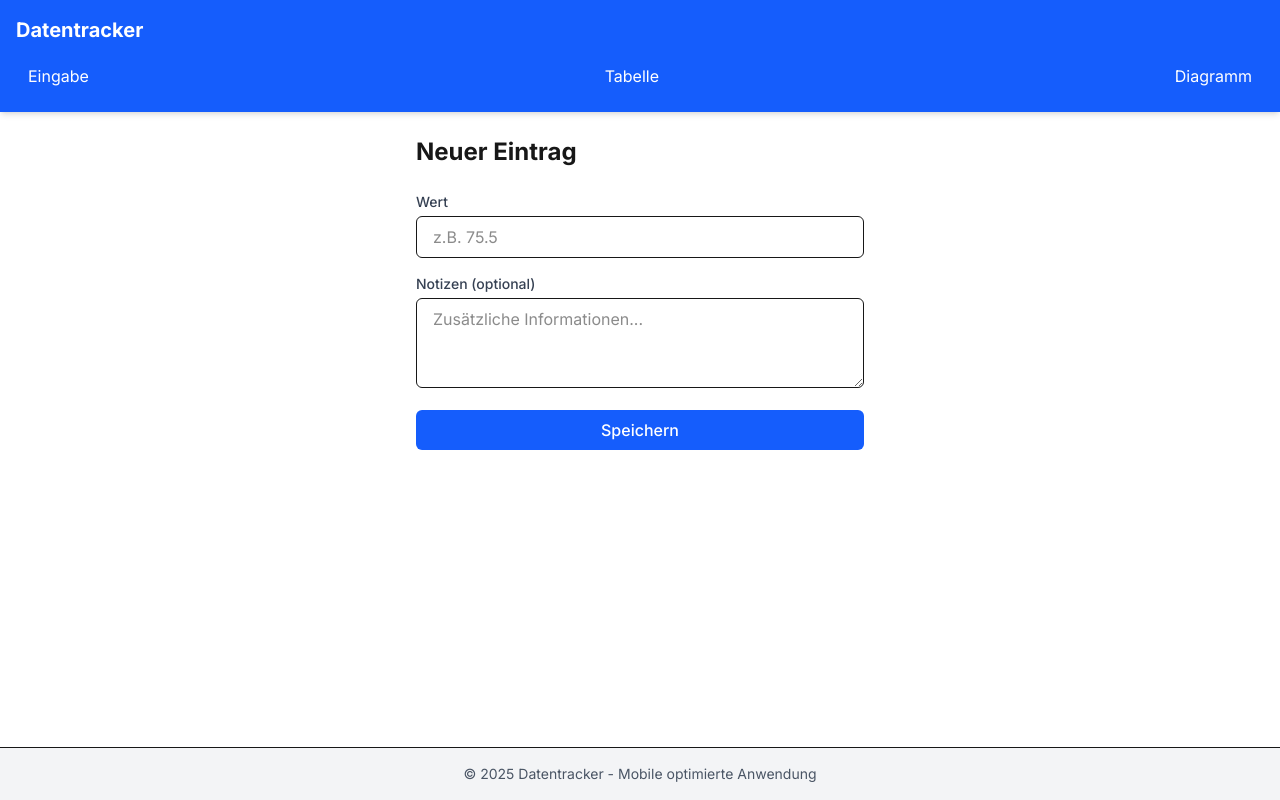
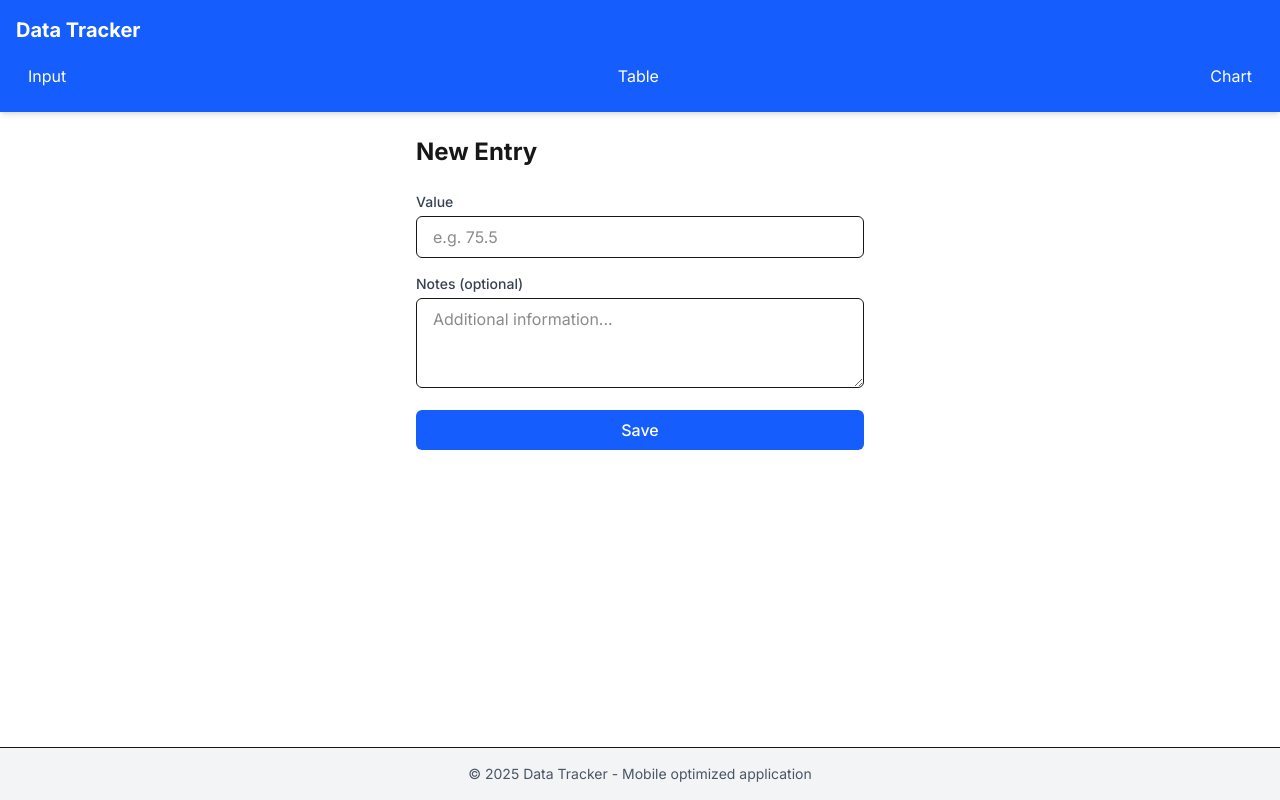
Before and after one commit to small-coding-dojo/weight-tracking, a Next.js app: page / in a window 1280 px wide. Built offline with nearby package versions, Linux system fonts and the light colour scheme.

Commit message:
translate from german to english

```diff
--- a/src/app/api/entries/route.ts
+++ b/src/app/api/entries/route.ts
@@ -1,7 +1,7 @@
 import { NextRequest, NextResponse } from 'next/server';
 import { prisma } from '@/lib/prisma';
 
-// Handler für GET-Anfragen - Gibt alle Einträge zurück
+// Handler for GET requests - Returns all entries
 export async function GET() {
   try {
     const entries = await prisma.userEntry.findMany({
@@ -12,28 +12,28 @@ export async function GET() {
 
     return NextResponse.json(entries);
   } catch (error) {
-    console.error('Fehler beim Abrufen der Einträge:', error);
+    console.error('Error retrieving entries:', error);
     return NextResponse.json(
-      { error: 'Fehler beim Abrufen der Einträge' },
+      { error: 'Error retrieving entries' },
       { status: 500 }
     );
   }
 }
 
-// Handler für POST-Anfragen - Erstellt einen neuen Eintrag
+// Handler for POST requests - Creates a new entry
 export async function POST(request: NextRequest) {
   try {
     const body = await request.json();
 
-    // Validiere die Eingabedaten
+    // Validate input data
     if (!body.value || isNaN(parseFloat(String(body.value)))) {
       return NextResponse.json(
-        { error: 'Ungültiger Wert' },
+        { error: 'Invalid value' },
         { status: 400 }
       );
     }
 
-    // Erstelle den neuen Eintrag
+    // Create the new entry
     const entry = await prisma.userEntry.create({
       data: {
         value: parseFloat(String(body.value)),
@@ -43,9 +43,9 @@ export async function POST(request: NextRequest) {
 
     return NextResponse.json(entry, { status: 201 });
   } catch (error) {
-    console.error('Fehler beim Erstellen des Eintrags:', error);
+    console.error('Error creating entry:', error);
     return NextResponse.json(
-      { error: 'Fehler beim Erstellen des Eintrags' },
+      { error: 'Error creating entry' },
       { status: 500 }
     );
   }
--- a/src/app/layout.tsx
+++ b/src/app/layout.tsx
@@ -6,8 +6,8 @@ import Link from "next/link";
 const inter = Inter({ subsets: ["latin"] });
 
 export const metadata: Metadata = {
-  title: "Datentracker",
-  description: "Eine mobile Anwendung zur Datenverfolgung",
+  title: "Data Tracker",
+  description: "A mobile application for data tracking",
 };
 
 export default function RootLayout({
@@ -16,37 +16,37 @@ export default function RootLayout({
   children: React.ReactNode;
 }>) {
   return (
-    <html lang="de">
+    <html lang="en">
       <body className={`${inter.className} bg-gray-50`}>
         <div className="flex flex-col min-h-screen">
-          {/* Header mit Navigation für Mobile */}
+          {/* Header with navigation for mobile */}
           <header className="bg-blue-600 text-white shadow-md">
             <div className="container mx-auto px-4 py-4">
-              <h1 className="text-xl font-bold mb-3">Datentracker</h1>
+              <h1 className="text-xl font-bold mb-3">Data Tracker</h1>
               <nav className="flex justify-between">
                 <Link
                   href="/"
                   className="px-3 py-2 rounded hover:bg-blue-700 transition-colors"
                 >
-                  Eingabe
+                  Input
                 </Link>
                 <Link
-                  href="/tabelle"
+                  href="/table"
                   className="px-3 py-2 rounded hover:bg-blue-700 transition-colors"
                 >
-                  Tabelle
+                  Table
                 </Link>
                 <Link
-                  href="/diagramm"
+                  href="/chart"
                   className="px-3 py-2 rounded hover:bg-blue-700 transition-colors"
                 >
-                  Diagramm
+                  Chart
                 </Link>
               </nav>
             </div>
           </header>
 
-          {/* Hauptinhalt */}
+          {/* Main content */}
           <main className="flex-grow container mx-auto px-4 py-6">
             {children}
           </main>
@@ -54,7 +54,7 @@ export default function RootLayout({
           {/* Footer */}
           <footer className="bg-gray-100 border-t">
             <div className="container mx-auto p-4 text-center text-sm text-gray-600">
-              &copy; 2025 Datentracker - Mobile optimierte Anwendung
+              &copy; 2025 Data Tracker - Mobile optimized application
             </div>
           </footer>
         </div>
--- a/src/app/page.tsx
+++ b/src/app/page.tsx
@@ -14,7 +14,7 @@ export default function Home() {
     e.preventDefault();
 
     if (!value || isNaN(parseFloat(value))) {
-      setError('Bitte gib einen gültigen Zahlenwert ein.');
+      setError('Please enter a valid numeric value.');
       return;
     }
 
@@ -32,18 +32,18 @@ export default function Home() {
       });
 
       if (!response.ok) {
-        throw new Error('Eintrag konnte nicht gespeichert werden');
+        throw new Error('Entry could not be saved');
       }
 
       setValue('');
       setNotes('');
       router.refresh();
 
-      // Optional: Zum Tabellenansicht navigieren
+      // Optional: Navigate to table view
       // router.push('/tabelle');
     } catch (error) {
-      console.error('Fehler beim Speichern:', error);
-      setError('Es ist ein Fehler aufgetreten. Bitte versuche es erneut.');
+      console.error('Error saving:', error);
+      setError('An error occurred. Please try again.');
     } finally {
       setIsSubmitting(false);
     }
@@ -51,7 +51,7 @@ export default function Home() {
 
   return (
     <div className="max-w-md mx-auto">
-      <h1 className="text-2xl font-bold mb-6">Neuer Eintrag</h1>
+      <h1 className="text-2xl font-bold mb-6">New Entry</h1>
 
       {error && (
         <div className="mb-4 p-3 bg-red-100 border border-red-400 text-red-700 rounded">
@@ -62,7 +62,7 @@ export default function Home() {
       <form onSubmit={handleSubmit} className="space-y-4">
         <div>
           <label htmlFor="value" className="block text-sm font-medium text-gray-700 mb-1">
-            Wert
+            Value
           </label>
           <input
             type="number"
@@ -71,21 +71,21 @@ export default function Home() {
             value={value}
             onChange={(e) => setValue(e.target.value)}
             className="w-full px-4 py-2 border rounded-md focus:outline-none focus:ring-2 focus:ring-blue-500"
-            placeholder="z.B. 75.5"
+            placeholder="e.g. 75.5"
             required
           />
         </div>
 
         <div>
           <label htmlFor="notes" className="block text-sm font-medium text-gray-700 mb-1">
-            Notizen (optional)
+            Notes (optional)
           </label>
           <textarea
             id="notes"
             value={notes}
             onChange={(e) => setNotes(e.target.value)}
             className="w-full px-4 py-2 border rounded-md focus:outline-none focus:ring-2 focus:ring-blue-500"
-            placeholder="Zusätzliche Informationen..."
+            placeholder="Additional information..."
             rows={3}
           />
         </div>
@@ -97,7 +97,7 @@ export default function Home() {
             ${isSubmitting ? 'bg-blue-400' : 'bg-blue-600 hover:bg-blue-700'}
             transition-colors focus:outline-none focus:ring-2 focus:ring-blue-500 focus:ring-offset-2`}
         >
-          {isSubmitting ? 'Wird gespeichert...' : 'Speichern'}
+          {isSubmitting ? 'Saving...' : 'Save'}
         </button>
       </form>
     </div>
--- a/src/app/tabelle/page.tsx
+++ b/src/app/table/page.tsx
@@ -20,14 +20,14 @@ export default function TablePage() {
         const response = await fetch('/api/entries');
 
         if (!response.ok) {
-          throw new Error('Daten konnten nicht geladen werden.');
+          throw new Error('Data could not be loaded.');
         }
 
         const data = await response.json();
         setEntries(data);
       } catch (error) {
-        console.error('Fehler beim Laden der Daten:', error);
-        setError('Daten konnten nicht geladen werden. Bitte versuche es später erneut.');
+        console.error('Error loading data:', error);
+        setError('Data could not be loaded. Please try again later.');
       } finally {
         setLoading(false);
       }
@@ -38,7 +38,7 @@ export default function TablePage() {
 
   const formatDate = (dateString: string) => {
     const date = new Date(dateString);
-    return new Intl.DateTimeFormat('de-DE', {
+    return new Intl.DateTimeFormat('en-US', {
       day: '2-digit',
       month: '2-digit',
       year: 'numeric',
@@ -65,23 +65,23 @@ export default function TablePage() {
 
   return (
     <div>
-      <h1 className="text-2xl font-bold mb-6">Alle Einträge</h1>
+      <h1 className="text-2xl font-bold mb-6">All Entries</h1>
 
       {entries.length === 0 ? (
-        <p className="text-gray-500">Noch keine Einträge vorhanden. Erstelle deinen ersten Eintrag auf der Startseite.</p>
+        <p className="text-gray-500">No entries available yet. Create your first entry on the homepage.</p>
       ) : (
         <div className="overflow-x-auto">
           <table className="min-w-full bg-white shadow-md rounded-lg overflow-hidden">
             <thead className="bg-gray-50">
               <tr>
                 <th className="px-4 py-3 text-left text-xs font-medium text-gray-500 uppercase tracking-wider">
-                  Datum
+                  Date
                 </th>
                 <th className="px-4 py-3 text-left text-xs font-medium text-gray-500 uppercase tracking-wider">
-                  Wert
+                  Value
                 </th>
                 <th className="px-4 py-3 text-left text-xs font-medium text-gray-500 uppercase tracking-wider">
-                  Notizen
+                  Notes
                 </th>
               </tr>
             </thead>
--- a/src/lib/prisma.ts
+++ b/src/lib/prisma.ts
@@ -1,16 +1,16 @@
 import { PrismaClient } from '../generated/prisma';
 
-// Deklariere eine globale Variable für den PrismaClient
+// Declare a global variable for the PrismaClient
 declare global {
   // eslint-disable-next-line no-var
   var prisma: PrismaClient | undefined;
 }
 
-// Initialisiere den PrismaClient mit einem Singleton-Pattern
+// Initialize the PrismaClient with a Singleton pattern
 const prismaClientOptions = {};
 export const prisma = global.prisma || new PrismaClient(prismaClientOptions);
 
-// Speichere die Client-Instanz in der globalen Variable im Entwicklungsmodus
+// Store the client instance in the global variable in development mode
 if (process.env.NODE_ENV !== 'production') {
   global.prisma = prisma;
 }
```
Also changed, not shown: src/app/chart/page.tsx (renamed from src/app/diagramm/page.tsx, +15 -15 lines), 1 other file (tests, documents, lock files or other folders).
